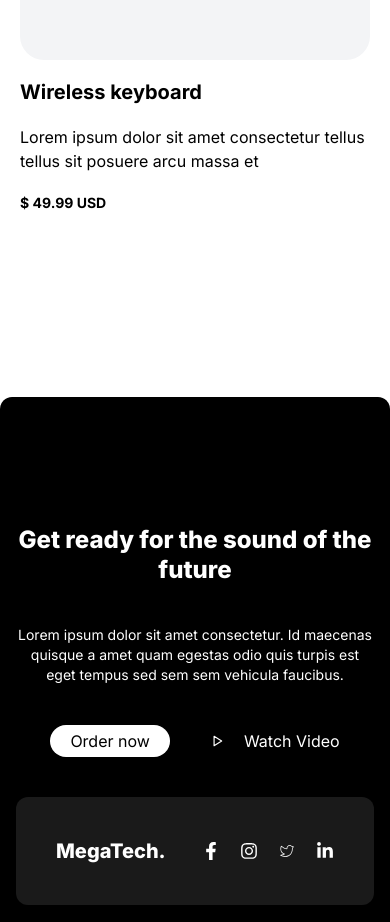
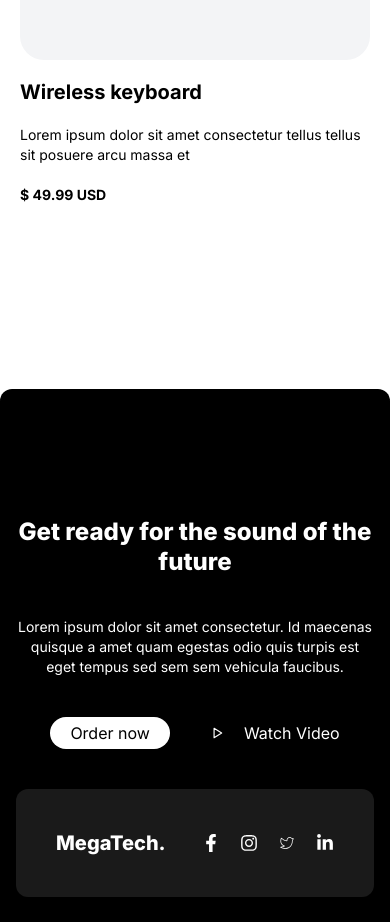
Before and after one commit to megatech2000/megaStore, a Next.js app: page /products in a window 390 px wide. Shown: the part 1120-2042 px from the top of the page. Built offline with nearby package versions, Linux system fonts and the light colour scheme.

Commit message:
updating
text updated

```diff
--- a/src/app/products/components/Products.jsx
+++ b/src/app/products/components/Products.jsx
@@ -16,7 +16,7 @@
             <h5 className="text-black mb-0 py-5 font-bold">
               Wireless keyboard
             </h5>
-            <p className="text-black text-base">
+            <p className="text-black text-sm md:text-base">
               Lorem ipsum dolor sit amet consectetur tellus tellus sit posuere
               arcu massa et
             </p>
```
